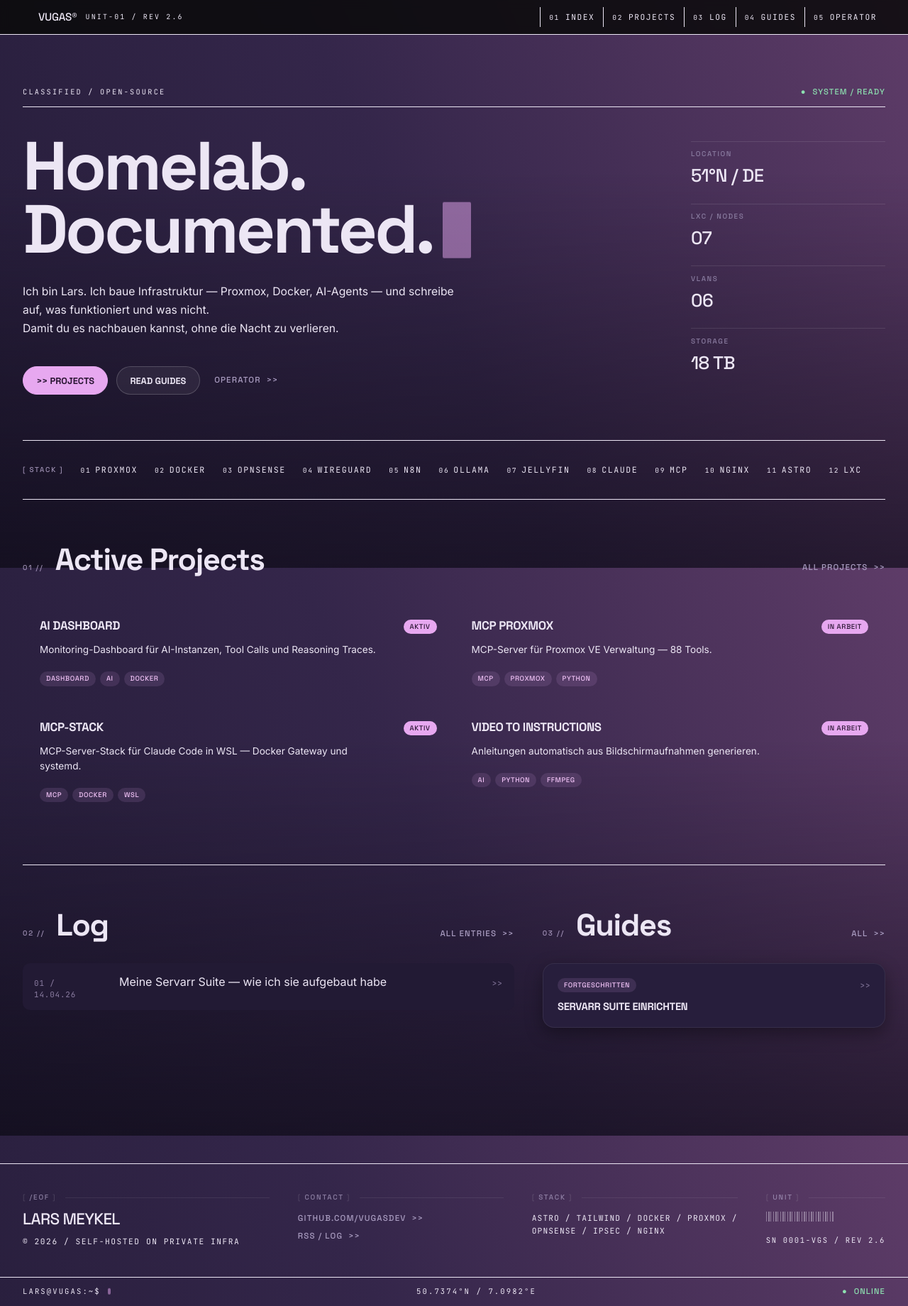
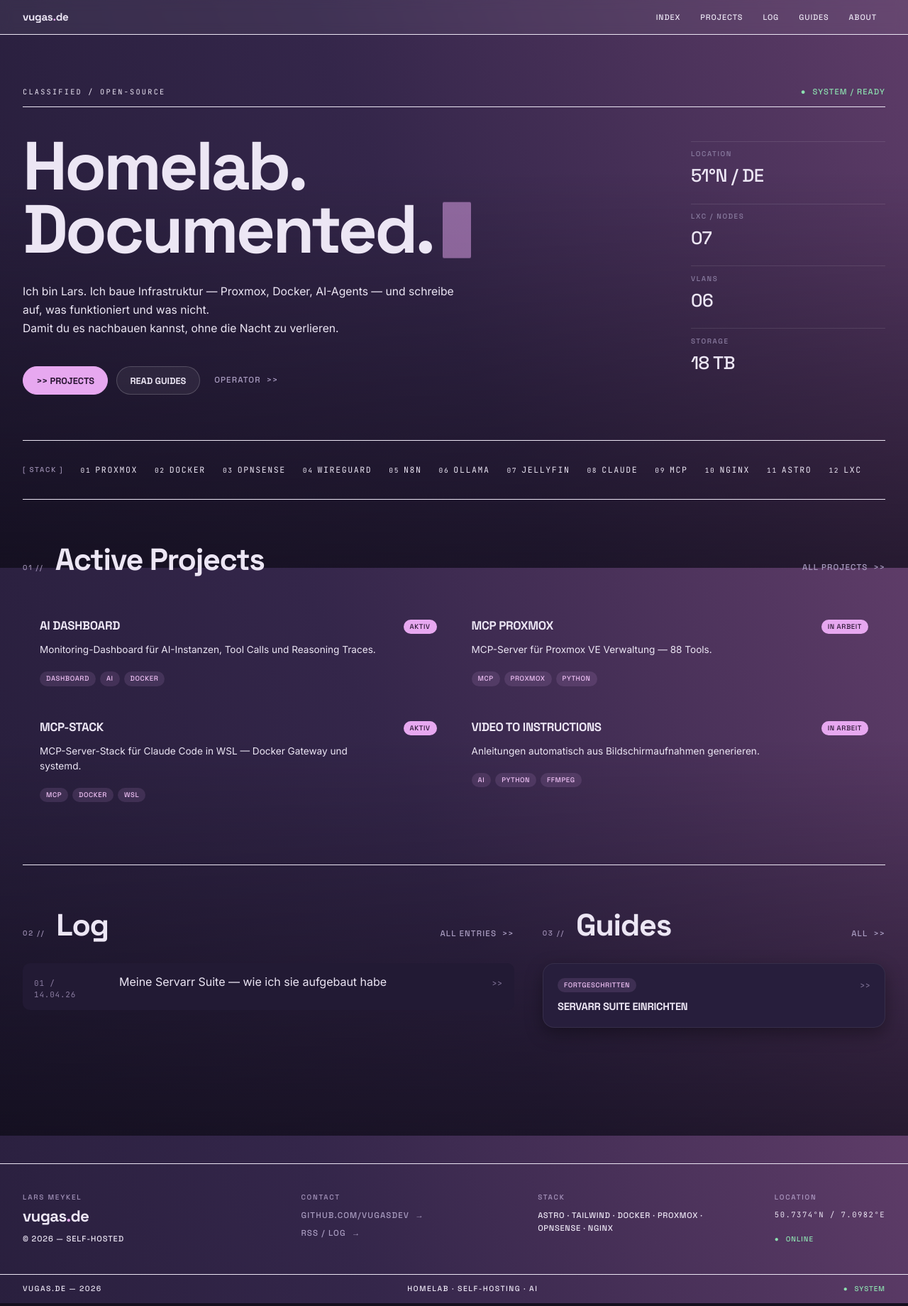
Before and after one commit to VugasDev/portfolio, an Astro site: page / in a window 1280 px wide. Shown: the whole page at 71% size. Built offline with nearby package versions, Linux system fonts and the light colour scheme; Astro itself is replaced by a stand-in of ours; some packages are replaced by stand-ins of ours.

Commit message:
redesign: Nav (Glas) + Footer auf Soft-Dusk-Tokens

```diff
--- a/src/components/Footer.astro
+++ b/src/components/Footer.astro
@@ -6,52 +6,52 @@ const year = new Date().getFullYear();
   <div class="mx-auto max-w-[1280px] px-5 md:px-8 py-10 grid grid-cols-1 md:grid-cols-[1.2fr_1fr_1fr_auto] gap-10">
 
     <div class="space-y-3">
-      <div class="rule"><span>/EOF</span></div>
-      <p style="font-family: var(--font-display); letter-spacing: -0.03em;"
-         class="text-[1.4rem] text-[--color-text] uppercase leading-none">
-        Lars Meykel
+      <div class="section-num mb-2">Lars Meykel</div>
+      <p style="font-family: var(--font-display); font-weight: 700; letter-spacing: -0.03em;"
+         class="text-[1.4rem] text-[--color-text] leading-none">
+        vugas<span style="color: var(--color-accent)">.</span>de
       </p>
-      <p class="text-[0.7rem] text-[--color-muted] uppercase tracking-[0.14em]"
-         style="font-family: var(--font-mono)">
-        © {year} / self-hosted on private infra
+      <p class="text-[0.7rem] text-[--color-muted]"
+         style="font-family: var(--font-display); letter-spacing: 0.08em; text-transform: uppercase;">
+        &copy; {year} &mdash; self-hosted
       </p>
     </div>
 
     <div class="space-y-3">
-      <div class="rule"><span>Contact</span></div>
-      <ul class="space-y-1.5" style="font-family: var(--font-mono); font-size: 0.78rem">
+      <div class="section-num mb-2">Contact</div>
+      <ul class="space-y-1.5" style="font-family: var(--font-display); font-size: 0.78rem">
         <li><a class="arrow" href="https://github.com/VugasDev">
-          <span>github.com/VugasDev</span><span class="glyph">&gt;&gt;</span>
+          <span>github.com/VugasDev</span><span class="glyph">&rarr;</span>
         </a></li>
         <li><a class="arrow" href="/rss.xml">
-          <span>RSS / LOG</span><span class="glyph">&gt;&gt;</span>
+          <span>RSS / Log</span><span class="glyph">&rarr;</span>
         </a></li>
       </ul>
     </div>
 
     <div class="space-y-3">
-      <div class="rule"><span>Stack</span></div>
-      <p class="text-[0.7rem] text-[--color-muted] leading-relaxed uppercase tracking-[0.1em]"
-         style="font-family: var(--font-mono)">
-        Astro / Tailwind / Docker / Proxmox / OPNsense / IPsec / nginx
+      <div class="section-num mb-2">Stack</div>
+      <p class="text-[0.7rem] text-[--color-muted] leading-relaxed"
+         style="font-family: var(--font-display); letter-spacing: 0.06em; text-transform: uppercase;">
+        Astro · Tailwind · Docker · Proxmox · OPNsense · nginx
       </p>
     </div>
 
     <div class="space-y-3 hidden md:block">
-      <div class="rule"><span>Unit</span></div>
-      <span class="barcode" aria-hidden="true"></span>
-      <p class="text-[0.66rem] text-[--color-muted-deep] uppercase tracking-[0.16em]"
-         style="font-family: var(--font-mono)">SN 0001-VGS / REV 2.6</p>
+      <div class="section-num mb-2">Location</div>
+      <p class="text-[0.66rem] text-[--color-muted-deep]"
+         style="font-family: var(--font-mono); letter-spacing: 0.14em;">50.7374&deg;N / 7.0982&deg;E</p>
+      <span class="live" style="font-size: 0.62rem;">ONLINE</span>
     </div>
   </div>
 
   <div class="border-t border-[--color-border]">
     <div class="mx-auto max-w-[1280px] px-5 md:px-8 h-10 flex items-center justify-between
-                text-[0.66rem] tracking-[0.2em] uppercase text-[--color-muted-deep]"
-         style="font-family: var(--font-mono)">
-      <span>lars@vugas:~$ <span class="cursor"></span></span>
-      <span class="hidden sm:inline text-[--color-muted]">50.7374&deg;N / 7.0982&deg;E</span>
-      <span class="live">ONLINE</span>
+                text-[0.66rem] tracking-[0.14em] uppercase text-[--color-muted-deep]"
+         style="font-family: var(--font-display)">
+      <span class="text-[--color-muted]">vugas.de &mdash; {year}</span>
+      <span class="hidden sm:inline text-[--color-muted-deep]">Homelab &middot; Self-Hosting &middot; AI</span>
+      <span class="live" style="font-size: 0.62rem;">SYSTEM</span>
     </div>
   </div>
 </footer>
--- a/src/components/Nav.astro
+++ b/src/components/Nav.astro
@@ -1,10 +1,10 @@
 ---
 const navItems = [
-  { href: '/',         label: 'INDEX',    num: '01' },
-  { href: '/projects', label: 'PROJECTS', num: '02' },
-  { href: '/blog',     label: 'LOG',      num: '03' },
-  { href: '/guides',   label: 'GUIDES',   num: '04' },
-  { href: '/about',    label: 'OPERATOR', num: '05' },
+  { href: '/',         label: 'Index',    num: '01' },
+  { href: '/projects', label: 'Projects', num: '02' },
+  { href: '/blog',     label: 'Log',      num: '03' },
+  { href: '/guides',   label: 'Guides',   num: '04' },
+  { href: '/about',    label: 'About',    num: '05' },
 ];
 const currentPath = Astro.url.pathname;
 const isActive = (href: string) =>
@@ -12,35 +12,30 @@ const isActive = (href: string) =>
 ---
 
 <nav class="w-full border-b border-[--color-border] sticky top-0 z-40"
-     style="background: rgba(10,10,10,0.85); backdrop-filter: blur(6px);">
+     style="background: var(--color-glass); backdrop-filter: blur(8px); -webkit-backdrop-filter: blur(8px);">
   <div class="mx-auto max-w-[1280px] px-5 md:px-8 h-12 flex items-center justify-between">
 
-    <a href="/" class="flex items-center gap-3 group">
-      <span class="inline-block w-2.5 h-2.5 bg-[--color-accent] shrink-0" aria-hidden="true"></span>
-      <span style="font-family: var(--font-display); letter-spacing: -0.02em;"
-            class="text-[0.95rem] uppercase text-[--color-text] group-hover:text-[--color-accent] transition-colors duration-200">
-        VUGAS<span class="text-[--color-accent]">®</span>
+    <a href="/" class="flex items-center gap-2 group">
+      <span style="font-family: var(--font-display); font-weight: 700; letter-spacing: -0.02em; font-size: 0.95rem;"
+            class="text-[--color-text] group-hover:text-[--color-text] transition-colors duration-200">
+        vugas<span style="color: var(--color-accent)">.</span>de
       </span>
-      <span class="hidden sm:inline text-[0.62rem] tracking-[0.22em] text-[--color-muted-deep]"
-            style="font-family: var(--font-mono)">UNIT-01 / REV 2.6</span>
     </a>
 
-    <ul class="hidden md:flex items-center">
+    <ul class="hidden md:flex items-center gap-1">
       {navItems.map(({ href, label, num }) => (
         <li>
           <a
             href={href}
             class:list={[
-              'group inline-flex items-baseline gap-2 px-3 py-1.5 text-[0.7rem] uppercase',
-              'border-l border-[--color-border]',
+              'inline-flex items-baseline gap-1.5 px-3 py-1.5 text-[0.68rem] uppercase transition-colors duration-200 rounded-full',
             ]}
-            style="font-family: var(--font-mono); letter-spacing: 0.14em;"
+            style="font-family: var(--font-display); letter-spacing: 0.08em;"
           >
-            <span class="text-[--color-muted-deep] text-[0.6rem]">{num}</span>
             <span
               class:list={[
                 'transition-colors duration-200',
-                isActive(href) ? 'text-[--color-accent]' : 'text-[--color-text-soft] group-hover:text-[--color-accent]',
+                isActive(href) ? 'text-[--color-accent]' : 'text-[--color-text-soft] hover:text-[--color-accent]',
               ]}
             >
               {label}
@@ -50,7 +45,7 @@ const isActive = (href: string) =>
       ))}
     </ul>
 
-    <ul class="flex md:hidden items-center gap-4" style="font-family: var(--font-mono); letter-spacing: 0.12em;">
+    <ul class="flex md:hidden items-center gap-4" style="font-family: var(--font-display); letter-spacing: 0.08em;">
       {navItems.slice(1).map(({ href, label }) => (
         <li>
           <a href={href} class:list={[
```
